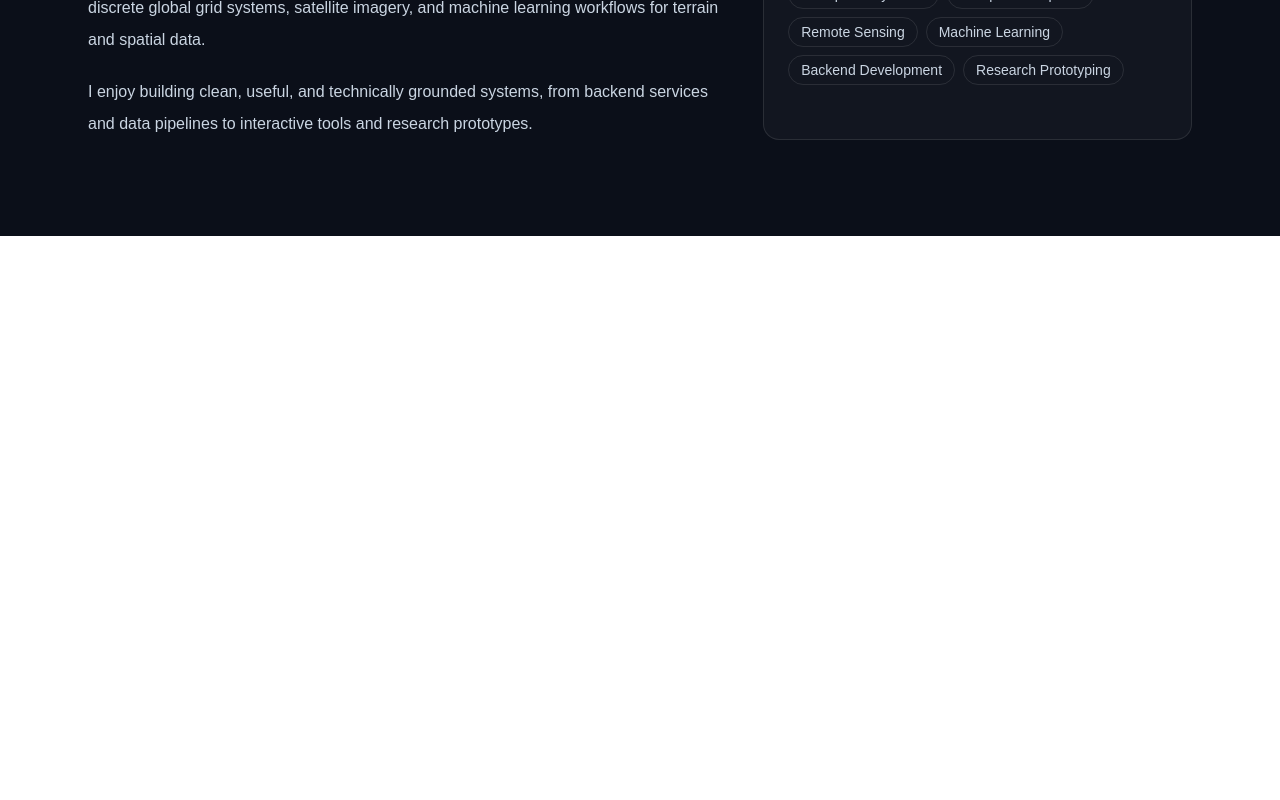
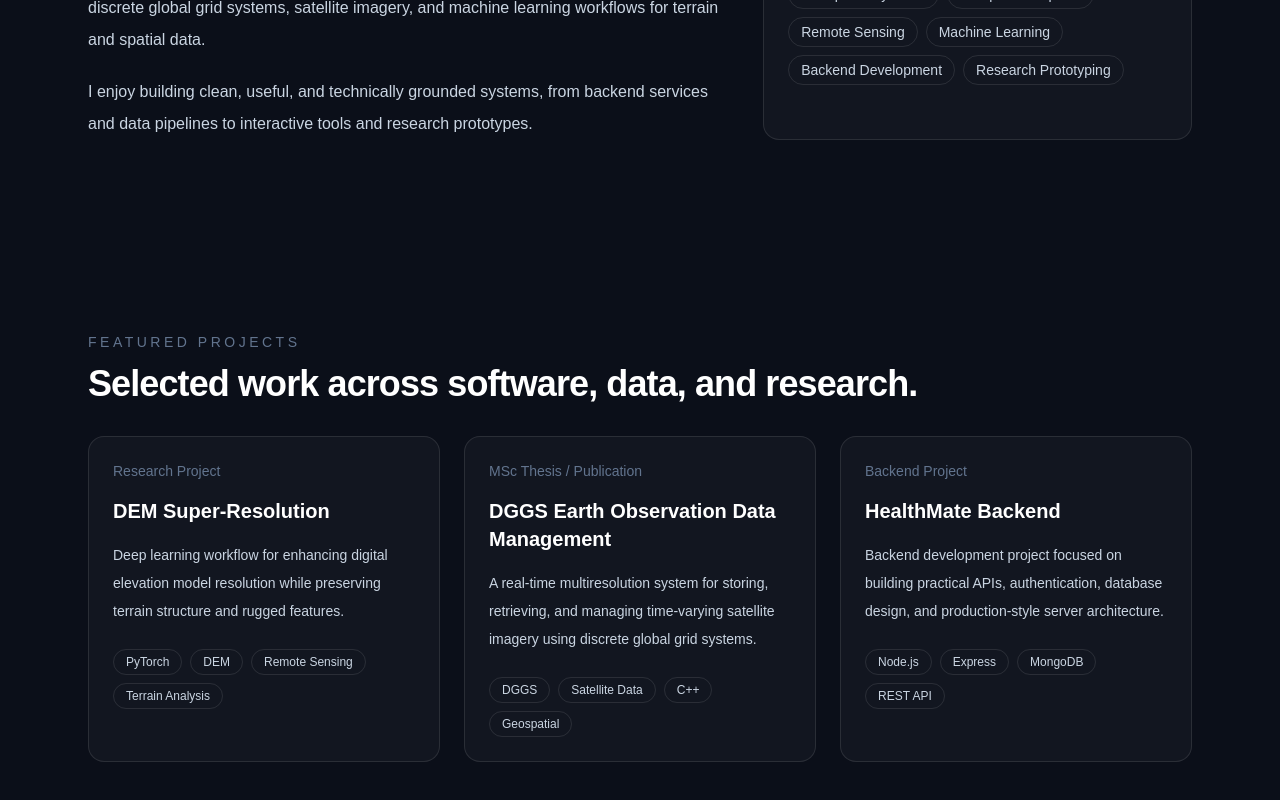
Before and after one commit to amirgolpaa24/amir-portfolio, a Next.js app: page / in a window 1280 px wide. Shown: the part 1124-1924 px from the top of the page. Before the commit the page ends 1360 px from the top, so only its background shows below. Built offline with nearby package versions, Linux system fonts and the light colour scheme.

Commit message:
Add featured projects section

```diff
--- a/src/app/page.tsx
+++ b/src/app/page.tsx
@@ -1,6 +1,7 @@
 import Navbar from "@/components/layout/Navbar";
 import About from "@/components/sections/About";
 import Hero from "@/components/sections/Hero";
+import Projects from "@/components/sections/Projects";
 
 export default function Home() {
   return (
@@ -8,6 +9,7 @@ export default function Home() {
       <Navbar />
       <Hero />
       <About />
+      <Projects />
     </main>
   );
 }
--- /dev/null
+++ b/src/components/sections/Projects.tsx
@@ -0,0 +1,42 @@
+import Section from "@/components/ui/Section";
+import { projects } from "@/data/projects";
+
+export default function Projects() {
+  return (
+    <Section
+      id="projects"
+      eyebrow="Featured Projects"
+      title="Selected work across software, data, and research."
+    >
+      <div className="grid gap-6 md:grid-cols-3">
+        {projects.map((project) => (
+          <article
+            key={project.title}
+            className="group rounded-2xl border border-white/10 bg-white/[0.03] p-6 transition hover:-translate-y-1 hover:bg-white/[0.06]"
+          >
+            <p className="text-sm text-slate-500">{project.status}</p>
+
+            <h3 className="mt-4 text-xl font-semibold text-white">
+              {project.title}
+            </h3>
+
+            <p className="mt-4 text-sm leading-7 text-slate-300">
+              {project.description}
+            </p>
+
+            <div className="mt-6 flex flex-wrap gap-2">
+              {project.tags.map((tag) => (
+                <span
+                  key={tag}
+                  className="rounded-full border border-white/10 px-3 py-1 text-xs text-slate-300"
+                >
+                  {tag}
+                </span>
+              ))}
+            </div>
+          </article>
+        ))}
+      </div>
+    </Section>
+  );
+}
--- /dev/null
+++ b/src/data/projects.ts
@@ -0,0 +1,23 @@
+export const projects = [
+  {
+    title: "DEM Super-Resolution",
+    description:
+      "Deep learning workflow for enhancing digital elevation model resolution while preserving terrain structure and rugged features.",
+    tags: ["PyTorch", "DEM", "Remote Sensing", "Terrain Analysis"],
+    status: "Research Project",
+  },
+  {
+    title: "DGGS Earth Observation Data Management",
+    description:
+      "A real-time multiresolution system for storing, retrieving, and managing time-varying satellite imagery using discrete global grid systems.",
+    tags: ["DGGS", "Satellite Data", "C++", "Geospatial"],
+    status: "MSc Thesis / Publication",
+  },
+  {
+    title: "HealthMate Backend",
+    description:
+      "Backend development project focused on building practical APIs, authentication, database design, and production-style server architecture.",
+    tags: ["Node.js", "Express", "MongoDB", "REST API"],
+    status: "Backend Project",
+  },
+];
```
